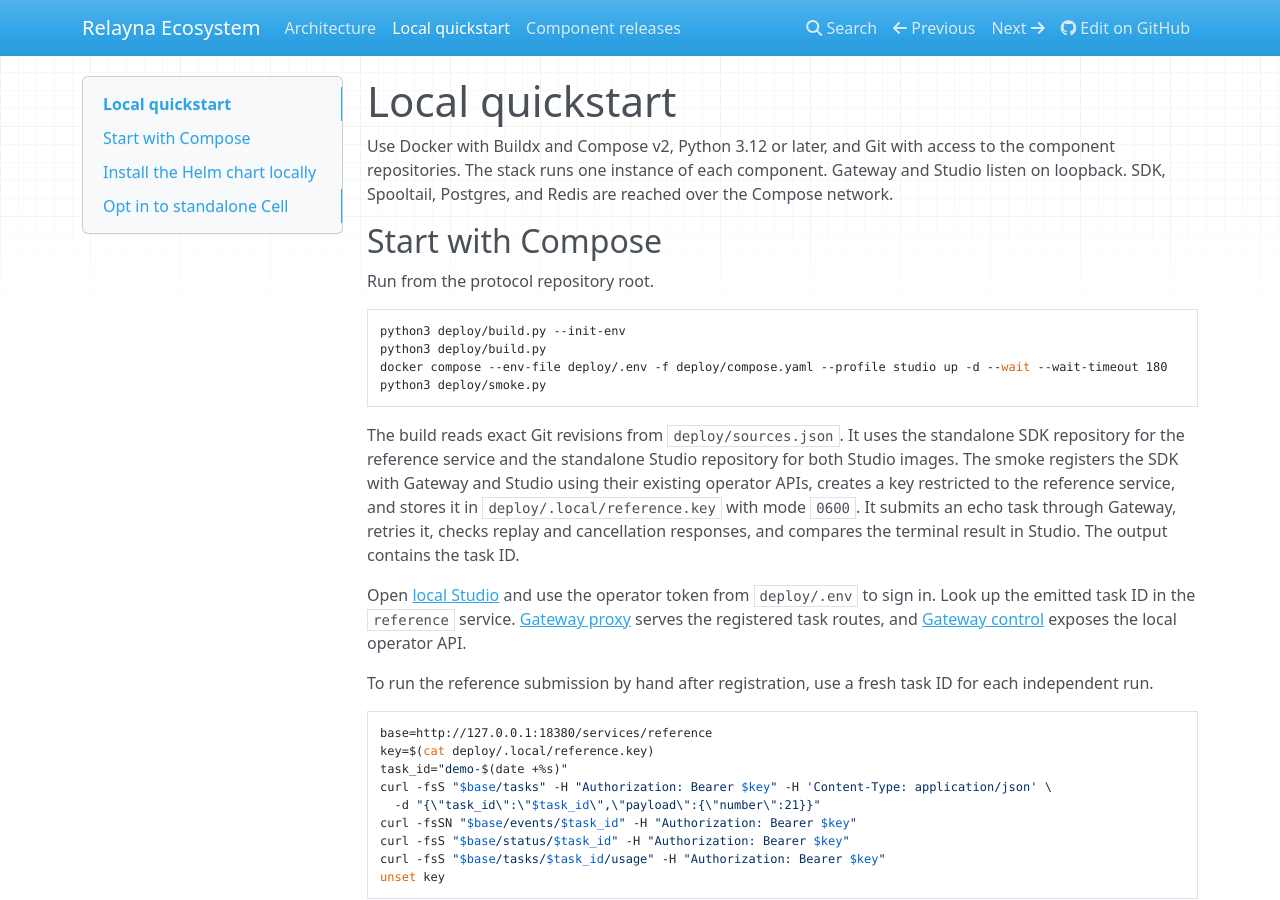
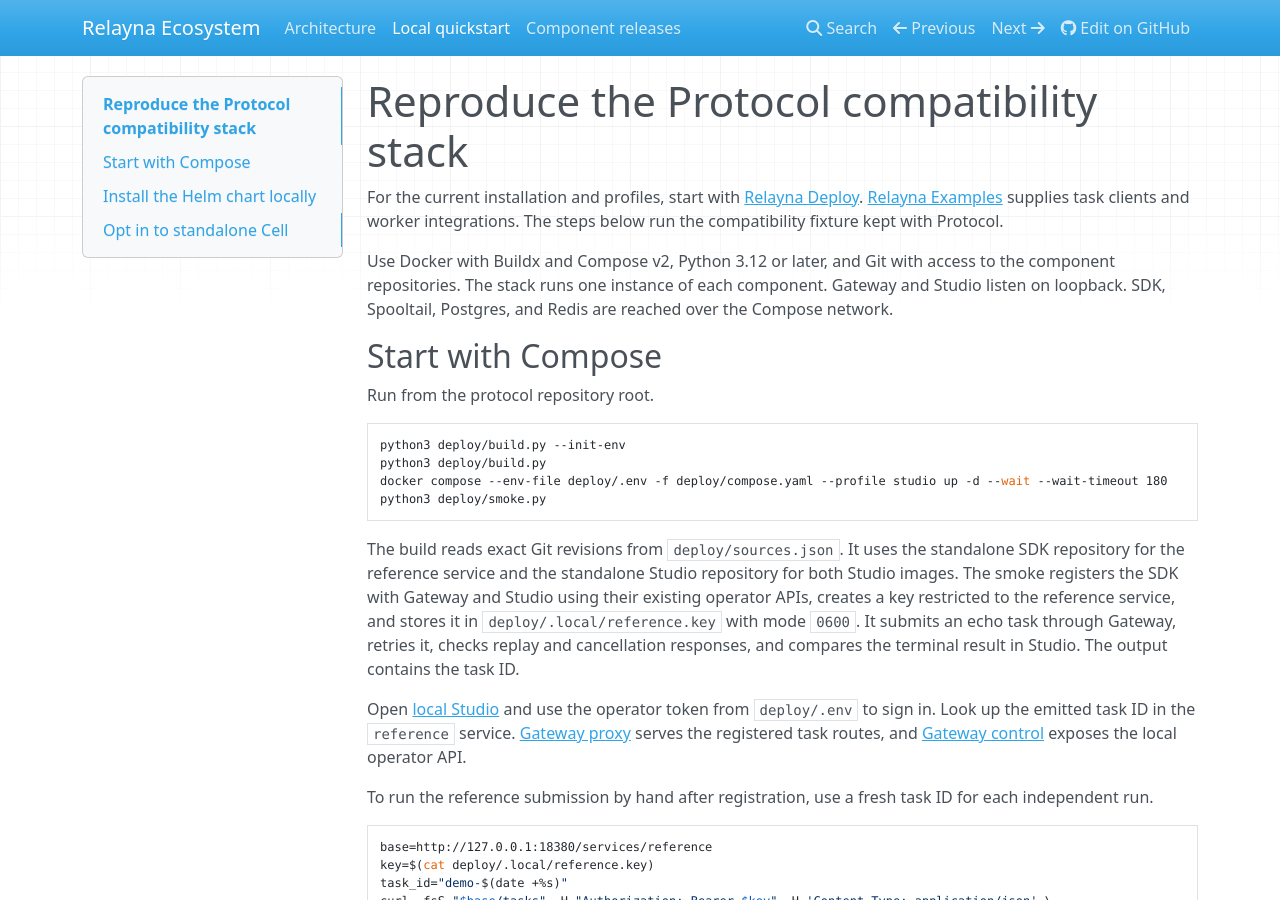
Before and after one commit to Relayna/relayna-protocol, an MkDocs documentation site: the page built from docs/quickstart.md, in a window 1280 px wide and 900 px high. Built offline with MkDocs 1.6.1, drawn with Linux system fonts in a browser that asks for light colours; nearby versions of some CDN libraries.

Commit message:
docs: point to the deployment and example repositories

```diff
--- a/docs/quickstart.md
+++ b/docs/quickstart.md
@@ -1,4 +1,6 @@
-# Local quickstart
+# Reproduce the Protocol compatibility stack
+
+For the current installation and profiles, start with [Relayna Deploy](https://github.com/Relayna/relayna-deploy). [Relayna Examples](https://github.com/Relayna/relayna-examples) supplies task clients and worker integrations. The steps below run the compatibility fixture kept with Protocol.
 
 Use Docker with Buildx and Compose v2, Python 3.12 or later, and Git with access to the component repositories. The stack runs one instance of each component. Gateway and Studio listen on loopback. SDK, Spooltail, Postgres, and Redis are reached over the Compose network.
 
```
Also changed, not shown: README.md (+1 -1 lines), docs/components.md (+2 -0 lines).
